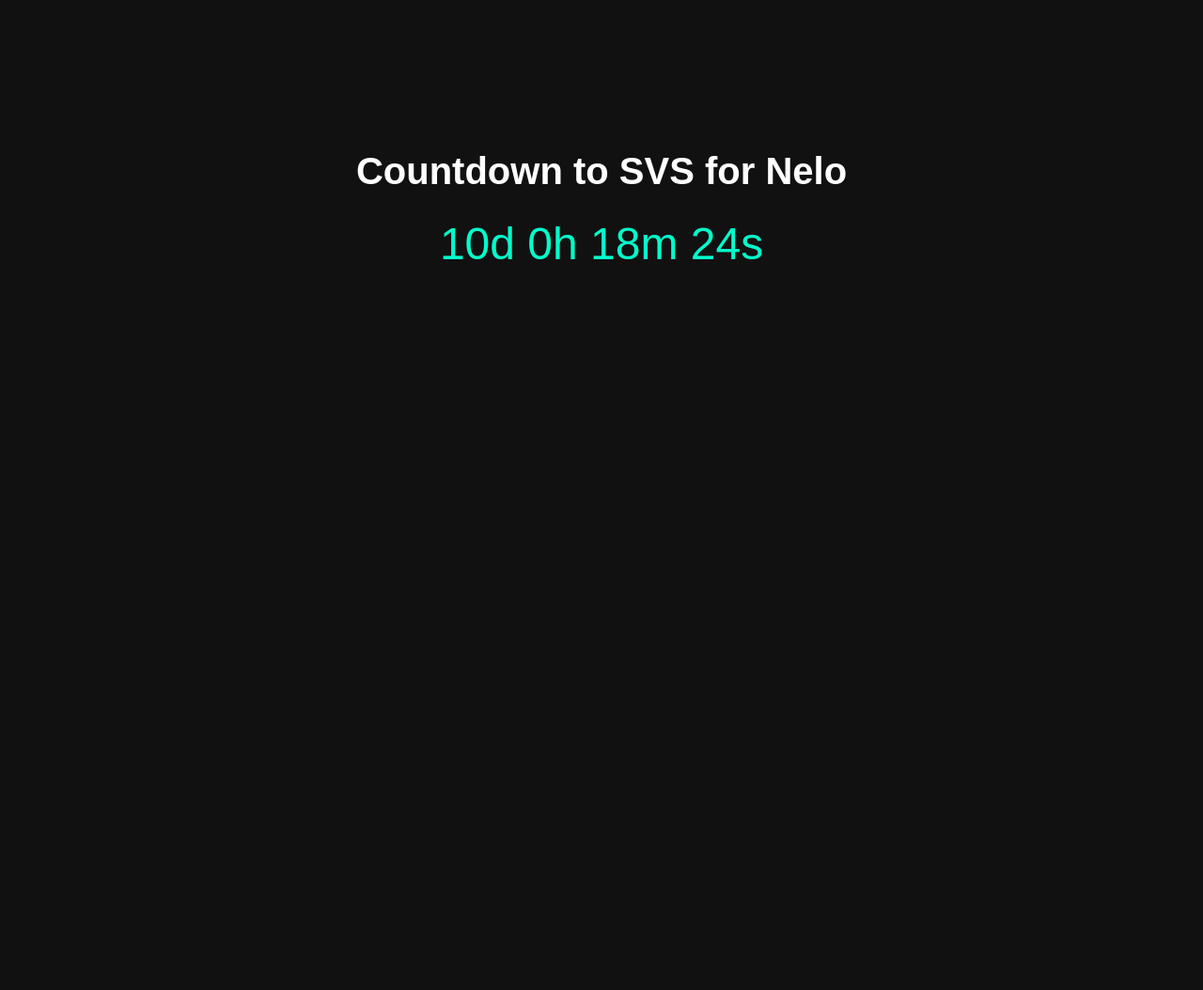
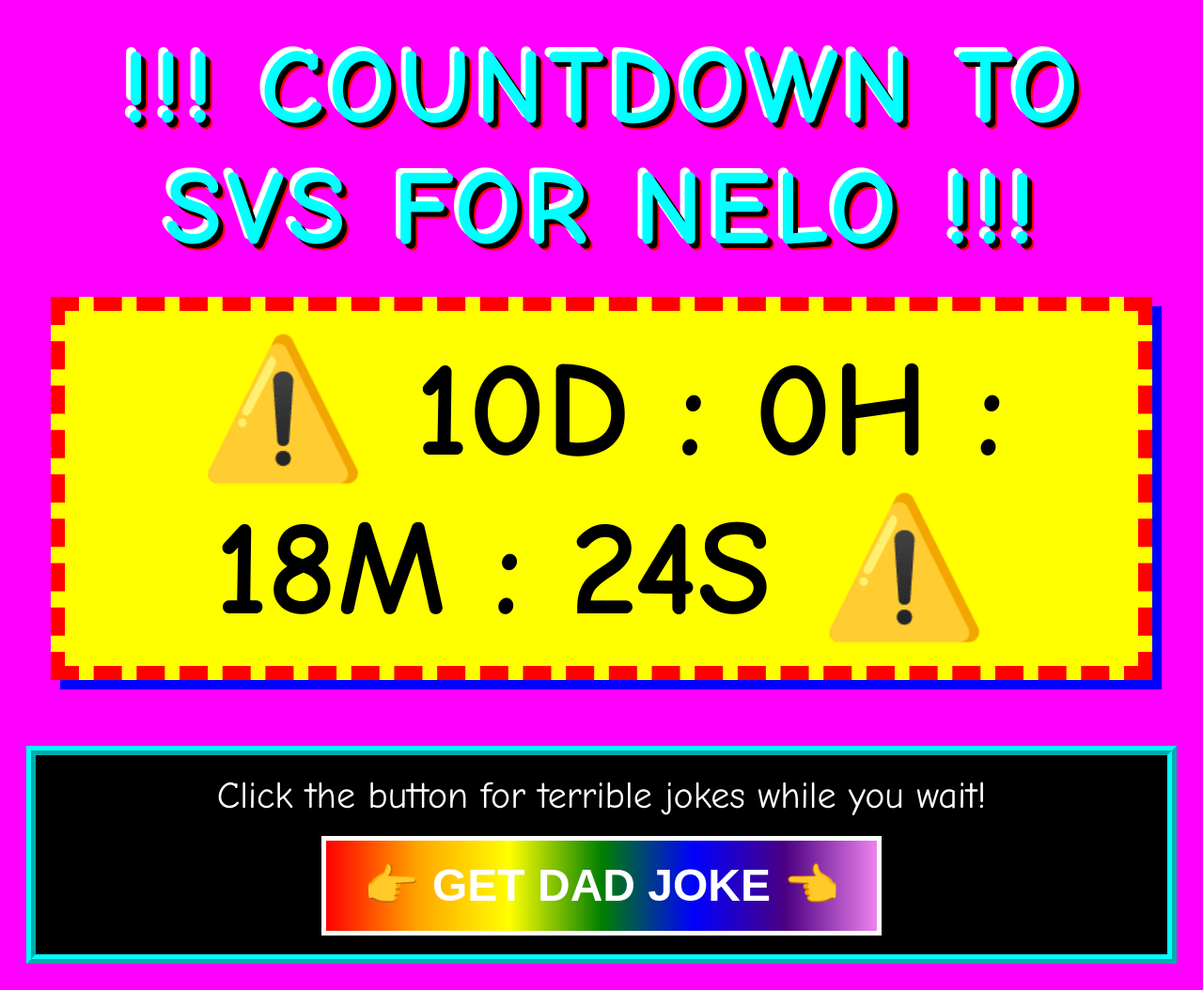
Before and after one commit to tonywilliams24/nelo-svs-countdown, a plain HTML site: page index.html in a window 1280 px wide. Shown: the whole page at 94% size. Before the commit the page ends 800 px from the top, so only its background shows below. Drawn offline with Linux system fonts and the light colour scheme.

Commit message:
Update index.html

```diff
--- a/index.html
+++ b/index.html
@@ -1,32 +1,127 @@
 <!DOCTYPE html>
 <html>
 <head>
-  <title>Countdown to SVS for Nelo</title>
+  <title>!!! COUNTDOWN TO SVS FOR NELO !!!</title>
   <style>
-    body { font-family: sans-serif; text-align: center; margin-top: 20vh; background: #111; color: #fff; }
-    h1 { font-size: 2.5rem; }
-    #timer { font-size: 3rem; margin-top: 20px; color: #00ffcc; }
+    @keyframes blink {
+      0%, 100% { opacity: 1; background-color: #ff00ff; color: #00ffff; }
+      50% { opacity: 0.4; background-color: #00ff00; color: #ff0000; }
+    }
+    @keyframes shake {
+      0% { transform: translate(1px, 1px) rotate(0deg); }
+      10% { transform: translate(-1px, -2px) rotate(-1deg); }
+      20% { transform: translate(-3px, 0px) rotate(1deg); }
+      30% { transform: translate(0px, 2px) rotate(0deg); }
+      40% { transform: translate(1px, -1px) rotate(1deg); }
+      50% { transform: translate(-1px, 2px) rotate(-1deg); }
+      60% { transform: translate(-3px, 1px) rotate(0deg); }
+      70% { transform: translate(2px, 1px) rotate(-1deg); }
+      80% { transform: translate(-1px, -1px) rotate(1deg); }
+      90% { transform: translate(2px, 2px) rotate(0deg); }
+      100% { transform: translate(1px, -2px) rotate(-1deg); }
+    }
+    body {
+      background-color: #ff00ff;
+      color: #00ff00;
+      font-family: "Comic Sans MS", "Chalkboard SE", sans-serif;
+      text-align: center;
+      padding: 20px;
+      overflow-x: hidden;
+      animation: blink 0.2s infinite;
+    }
+    h1 {
+      font-size: 7rem;
+      text-transform: uppercase;
+      letter-spacing: 5px;
+      margin: 0;
+      text-shadow: 5px 5px #000, -5px -5px #fff, 7px 7px #ff0000;
+      animation: shake 0.1s infinite;
+    }
+    #timer {
+      font-size: 9rem;
+      font-weight: bold;
+      background: yellow;
+      color: black;
+      border: 15px dashed red;
+      padding: 20px;
+      margin: 30px auto;
+      display: inline-block;
+      width: 90%;
+      box-shadow: 10px 10px 0px blue;
+    }
+    .joke-box {
+      background: black;
+      color: #fff;
+      border: 10px ridge cyan;
+      padding: 20px;
+      margin-top: 40px;
+      font-size: 2.5rem;
+    }
+    button {
+      font-size: 3rem;
+      background: linear-gradient(to right, red, orange, yellow, green, blue, indigo, violet);
+      color: white;
+      font-weight: bold;
+      padding: 20px 40px;
+      border: 5px solid white;
+      cursor: pointer;
+      margin-top: 20px;
+    }
   </style>
 </head>
 <body>
-  <h1>Countdown to SVS for Nelo</h1>
-  <div id="timer">Loading...</div>
+
+  <h1>!!! Countdown to SVS for Nelo !!!</h1>
+
+  <div id="timer">LOADING IMMINENT DOOMSTAY...</div>
+
+  <div class="joke-box">
+    <div id="joke">Click the button for terrible jokes while you wait!</div>
+    <button onclick="getJoke()">👉 GET DAD JOKE 👈</button>
+  </div>
 
   <script>
+    // Target date: August 10, 2026 00:00 UTC
     const target = new Date("2026-08-10T00:00:00Z").getTime();
+
     setInterval(() => {
       const now = new Date().getTime();
       const diff = target - now;
+
       if (diff <= 0) {
-        document.getElementById("timer").innerText = "The time has come!";
+        document.getElementById("timer").innerText = "IT IS TIME FOR SVS!!!";
         return;
       }
+
       const d = Math.floor(diff / (1000 * 60 * 60 * 24));
       const h = Math.floor((diff % (1000 * 60 * 60 * 24)) / (1000 * 60 * 60));
       const m = Math.floor((diff % (1000 * 60 * 60)) / (1000 * 60));
       const s = Math.floor((diff % (1000 * 60)) / 1000);
-      document.getElementById("timer").innerText = `${d}d ${h}h ${m}m ${s}s`;
+
+      document.getElementById("timer").innerText = `⚠️ ${d}D : ${h}H : ${m}M : ${s}S ⚠️`;
     }, 1000);
+
+    const jokes = [
+      "Why don't scientists trust atoms? Because they make up everything!",
+      "What do you call a factory that makes okay products? A satisfactory.",
+      "How do you organize a space party? You planet.",
+      "Why did the scarecrow win an award? Because he was outstanding in his field!",
+      "I m reading a book on anti-gravity. I just can't put it down!",
+      "What do you call a fake noodle? An impasta.",
+      "Why do mushrooms get invited to all the parties? Because they are fun-ghis!",
+      "Want to hear a joke about construction? I'm still working on it."
+    ];
+
+    let lastIndex = -1;
+    function getJoke() {
+      let index = Math.floor(Math.random() * jokes.length);
+      while(index === lastIndex) {
+        index = Math.floor(Math.random() * jokes.length);
+      }
+      lastIndex = index;
+      document.getElementById("joke").innerText = jokes[index];
+    }
   </script>
+
 </body>
 </html>
```
